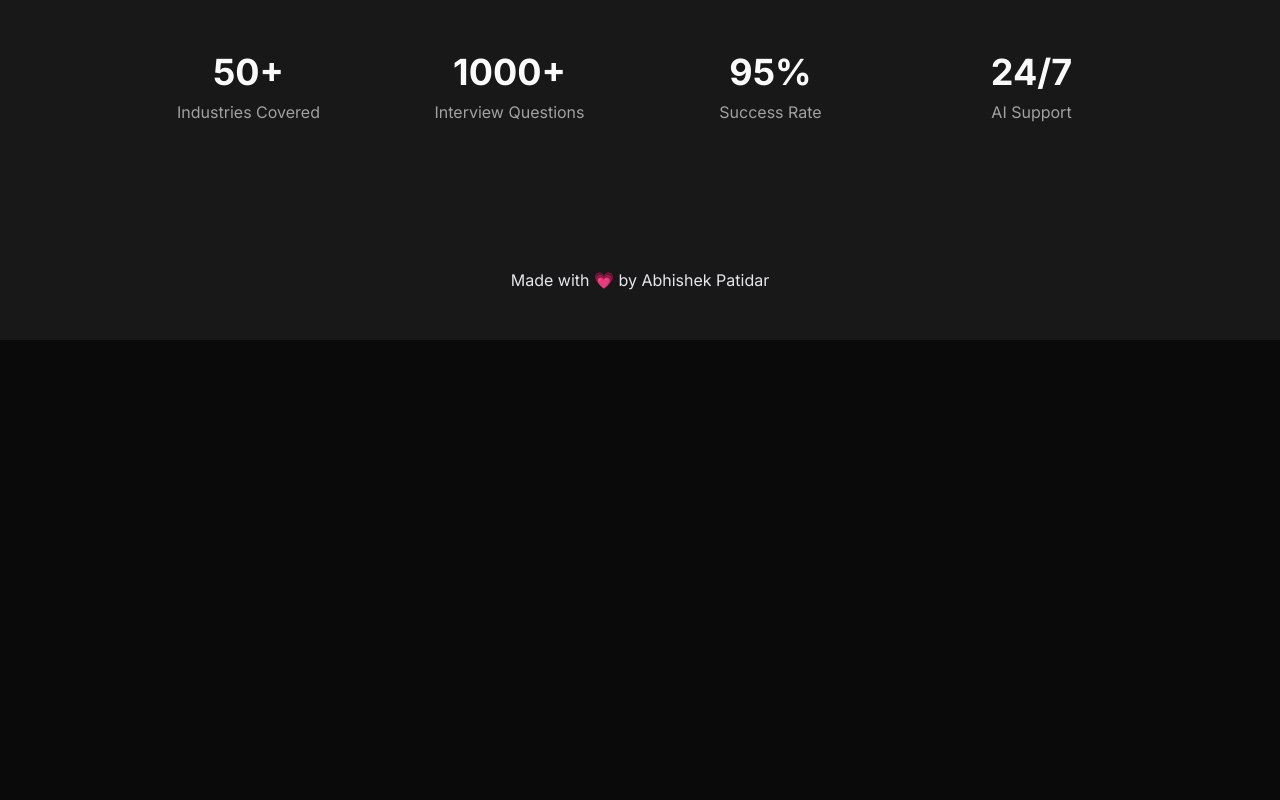
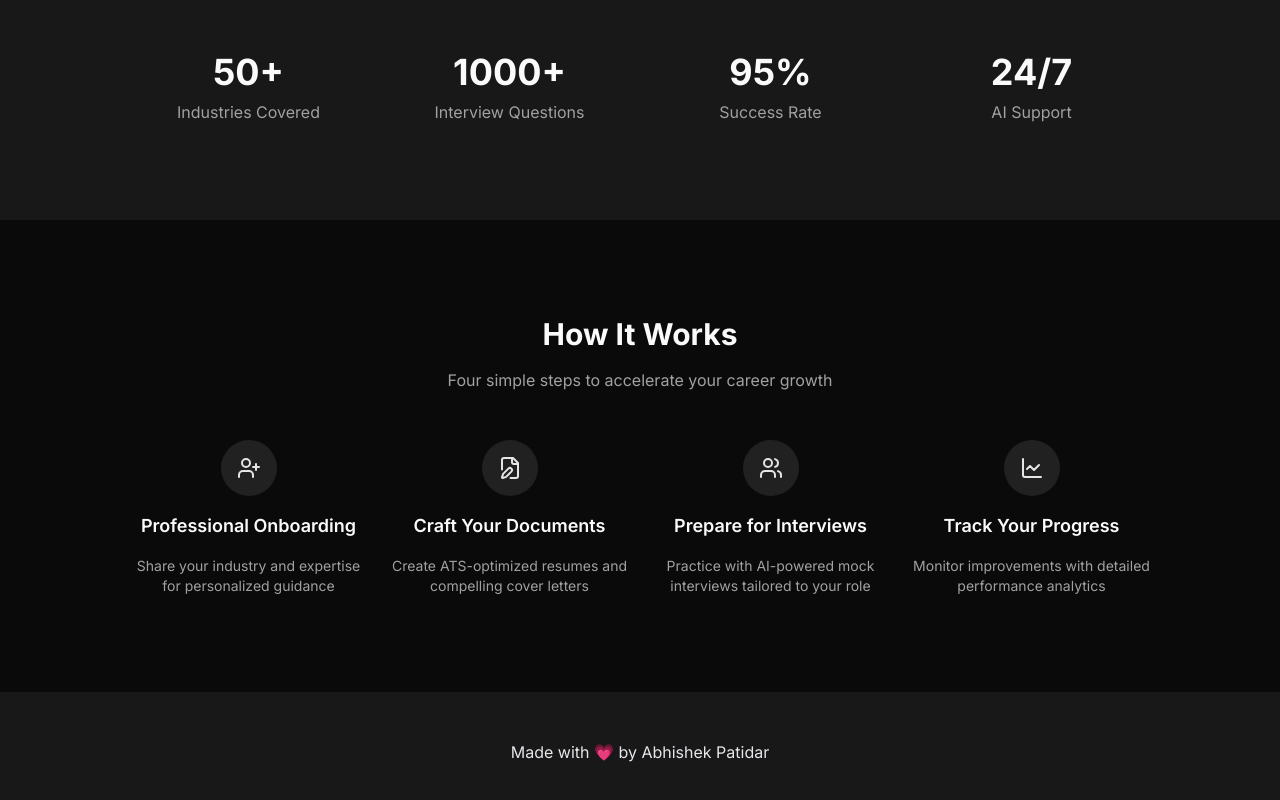
Before and after one commit to Abhi-Ptdr/Mentoro, a Next.js app in the folder Mentoro/: page / in a window 1280 px wide. Shown: the part 1763-2563 px from the top of the page. Before the commit the page ends 2103 px from the top, so only its background shows below. Built offline with nearby package versions, Linux system fonts and the light colour scheme; no server answers.

Commit message:
Add "How It Works" section

```diff
--- a/Mentoro/app/page.jsx
+++ b/Mentoro/app/page.jsx
@@ -1,6 +1,7 @@
 import Herosection from "@/components/hero";
 import { Card, CardContent } from "@/components/ui/card"
 import { features } from "@/data/features";
+import { howItWorks } from "@/data/howItWorks";
 
 export default function Home() {
   return (
@@ -52,6 +53,28 @@
           </div>
         </div>
       </section>
+
+      <section className="w-full py-12 md:py-24 lg:py-24 bg-background">
+        <div className="container mx-auto px-4 md:px-6">
+          <div className="text-center max-w-3xl mx-auto mb-12">
+            <h2 className="text-3xl font-bold mb-4">How It Works</h2>
+            <p className="text-muted-foreground">Four simple steps to accelerate your career growth</p>
+          </div>
+          <div className="grid grid-cols-1 md:grid-cols-2 lg:grid-cols-4 gap-5 max-w-5xl mx-auto">
+            {howItWorks.map((item, index) => {
+              return (
+                <div key={index} className="flex flex-col items-center text-center space-y-4">
+                  <div className="w-14 h-14 rounded-full bg-primary/10 flex items-center justify-center">
+                    {item.icon}
+                  </div>
+                  <h3 className="font-semibold text-lg">{item.title}</h3>
+                  <p className="text-muted-foreground text-sm">{item.description}</p>
+                </div>
+              )
+            })}
+          </div>
+        </div>
+      </section>
     </div>
   );
 }
--- /dev/null
+++ b/Mentoro/data/howItWorks.js
@@ -0,0 +1,25 @@
+import { UserPlus, FileEdit, Users, LineChart } from "lucide-react";
+
+export const howItWorks = [
+  {
+    title: "Professional Onboarding",
+    description: "Share your industry and expertise for personalized guidance",
+    icon: <UserPlus className="w-6 h-6 text-primary" />,
+  },
+  {
+    title: "Craft Your Documents",
+    description: "Create ATS-optimized resumes and compelling cover letters",
+    icon: <FileEdit className="w-6 h-6 text-primary" />,
+  },
+  {
+    title: "Prepare for Interviews",
+    description:
+      "Practice with AI-powered mock interviews tailored to your role",
+    icon: <Users className="w-6 h-6 text-primary" />,
+  },
+  {
+    title: "Track Your Progress",
+    description: "Monitor improvements with detailed performance analytics",
+    icon: <LineChart className="w-6 h-6 text-primary" />,
+  },
+];
```
